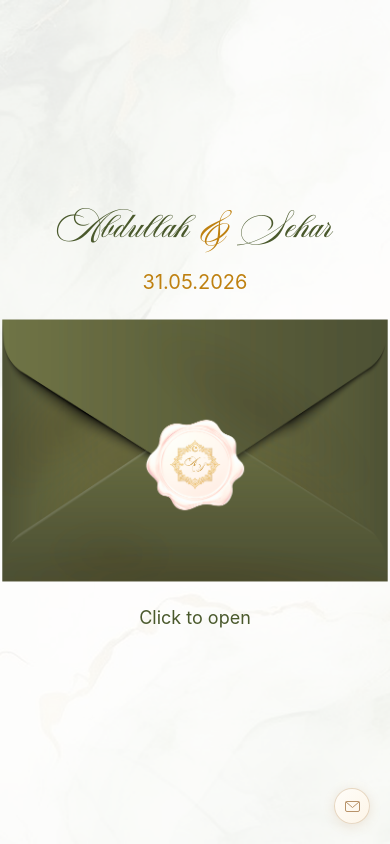
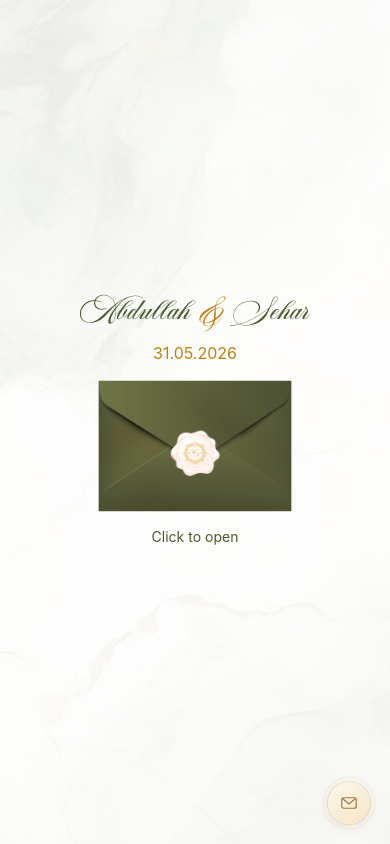
Before and after one commit to aziz-codes/abdullah-sehar, a React (Vite) app: page / in a window 390 px wide. Built offline with nearby package versions, Linux system fonts and the light colour scheme.

Commit message:
mobile responsive and final enhancements

```diff
--- a/index.html
+++ b/index.html
@@ -2,7 +2,7 @@
 <html lang="en">
   <head>
     <meta charset="UTF-8" />
-    <link rel="icon" type="image/svg+xml" href="/favicon.svg" />
+    <link rel="icon" type="image/png" href="/fav.png" />
     <meta name="viewport" content="width=device-width, initial-scale=1.0" />
     <title>abdullah-sehar</title>
   </head>
--- a/public/App.tsx
+++ b/public/App.tsx
@@ -2,6 +2,7 @@ import { Route, Routes } from "react-router-dom";
 import Details from "@/pages/details";
 import Main from "@/pages/home";
 import Nikkah from "@/pages/nikkah";
+import DevContact from "@/components/dev";
 
 const App = () => {
 
@@ -11,6 +12,7 @@ const App = () => {
       <Route path="/details" element={<Details />} />
       <Route path="/nikkah" element={<Nikkah />} />
     </Routes>
+    <DevContact />
   </div>;
 };
 
--- a/src/components/dev.tsx
+++ b/src/components/dev.tsx
@@ -1,91 +1,79 @@
-import React, { useState } from "react";
+import React, { useState, useRef, useEffect } from "react";
 import { motion, AnimatePresence, type Transition } from "framer-motion";
 
 const EASE: [number, number, number, number] = [0.22, 1, 0.36, 1];
+const EMAIL = "aziz.codes42@gmail.com";
 
 const DevContact: React.FC = () => {
-    const [hovered, setHovered] = useState(false);
+    const [open, setOpen] = useState(false);
+    const containerRef = useRef<HTMLDivElement>(null);
+
+    // Close on outside click
+    useEffect(() => {
+        if (!open) return;
+        const handleClick = (e: MouseEvent) => {
+            if (containerRef.current && !containerRef.current.contains(e.target as Node)) {
+                setOpen(false);
+            }
+        };
+        document.addEventListener("mousedown", handleClick);
+        return () => document.removeEventListener("mousedown", handleClick);
+    }, [open]);
 
     return (
-        <div className="fixed bottom-5 right-5 z-50 flex flex-col items-end gap-2">
-
-            {/* Tooltip */}
+        <div className="dev-contact" ref={containerRef}>
+            {/* Expanded card */}
             <AnimatePresence>
-                {hovered && (
+                {open && (
                     <motion.div
-                        key="tooltip"
-                        initial={{ opacity: 0, y: 8, scale: 0.92 }}
+                        key="card"
+                        className="dev-card"
+                        initial={{ opacity: 0, y: 12, scale: 0.9 }}
                         animate={{ opacity: 1, y: 0, scale: 1 }}
-                        exit={{ opacity: 0, y: 6, scale: 0.92 }}
-                        transition={{ duration: 0.25, ease: EASE } as Transition}
-                        style={{
-                            background: "linear-gradient(135deg, #fffdf9, #fdf5e8)",
-                            border: "1px solid rgba(196,164,124,0.35)",
-                            borderRadius: "10px",
-                            padding: "8px 14px",
-                            boxShadow: "0 4px 20px rgba(180,130,80,0.15)",
-                            whiteSpace: "nowrap",
-                        }}
+                        exit={{ opacity: 0, y: 8, scale: 0.92 }}
+                        transition={{ duration: 0.3, ease: EASE } as Transition}
                     >
-                        <p style={{
-                            fontFamily: "serif",
-                            fontSize: "11px",
-                            color: "#8c6240",
-                            letterSpacing: "0.04em",
-                            marginBottom: "1px",
-                        }}>
-                            ✨ Want one just like this?
+                        <p className="dev-card-tagline">
+                            ✨ Loved this invitation?
                         </p>
+                        <p className="dev-card-sub">
+                            Get a custom one crafted for your special day
+                        </p>
+                        <a href={`mailto:${EMAIL}`} className="dev-card-email">
+                            {EMAIL}
+                        </a>
                         <a
-                            href="mailto:developer@email.com"
-                            style={{
-                                fontFamily: "'Georgia', serif",
-                                fontSize: "12px",
-                                fontWeight: 600,
-                                color: "#7a4f2d",
-                                textDecoration: "none",
-                                letterSpacing: "0.02em",
-                            }}
+                            href={`mailto:${EMAIL}?subject=Custom%20Wedding%20Invitation&body=Hi!%20I'd%20love%20to%20get%20a%20custom%20wedding%20invitation%20designed.`}
+                            className="dev-card-cta font-aston"
                         >
-                            Let's make it happen →
+                            Let's create yours →
                         </a>
                     </motion.div>
                 )}
             </AnimatePresence>
 
-            {/* Mail button */}
-            <motion.a
-                href="mailto:developer@email.com"
-                onHoverStart={() => setHovered(true)}
-                onHoverEnd={() => setHovered(false)}
-                whileHover={{ scale: 1.15 }}
-                whileTap={{ scale: 0.92 }}
+            {/* Floating trigger button */}
+            <motion.button
+                className="dev-trigger"
+                onClick={() => setOpen((v) => !v)}
+                whileHover={{ scale: 1.08 }}
+                whileTap={{ scale: 0.94 }}
                 transition={{ duration: 0.2, ease: EASE } as Transition}
-                style={{
-                    width: "36px",
-                    height: "36px",
-                    borderRadius: "50%",
-                    background: "linear-gradient(135deg, #fffdf9, #fdf5e8)",
-                    border: "1px solid rgba(196,164,124,0.4)",
-                    boxShadow: "0 2px 12px rgba(180,130,80,0.18)",
-                    display: "flex",
-                    alignItems: "center",
-                    justifyContent: "center",
-                    cursor: "pointer",
-                    textDecoration: "none",
-                }}
+                aria-label="Contact developer"
             >
+                <span className="dev-trigger-ring" />
                 <svg
-                    width="15"
-                    height="11"
-                    viewBox="0 0 15 11"
+                    width="16"
+                    height="12"
+                    viewBox="0 0 16 12"
                     fill="none"
                     xmlns="http://www.w3.org/2000/svg"
+                    className="dev-trigger-icon"
                 >
-                    <rect x="0.5" y="0.5" width="14" height="10" rx="1.5" stroke="#b8936a" strokeWidth="1" />
-                    <path d="M1 1L7.5 6.5L14 1" stroke="#b8936a" strokeWidth="1" strokeLinecap="round" />
+                    <rect x="0.75" y="0.75" width="14.5" height="10.5" rx="2" stroke="currentColor" strokeWidth="1.2" />
+                    <path d="M1.5 1.5L8 7L14.5 1.5" stroke="currentColor" strokeWidth="1.2" strokeLinecap="round" strokeLinejoin="round" />
                 </svg>
-            </motion.a>
+            </motion.button>
         </div>
     );
 };
--- a/src/index.css
+++ b/src/index.css
@@ -18,3 +18,189 @@ body {
   font-weight: normal;
   font-style: normal;
 }
+
+/* ── Responsive scaling for the invitation layout ── */
+.details-wrapper {
+  transform-origin: top center;
+}
+
+/* Small phones (≤ 374px, e.g. iPhone SE, Galaxy S8) */
+@media (max-width: 374px) {
+  .details-wrapper {
+    transform: scale(0.58);
+    margin-bottom: -42%;
+  }
+}
+
+/* Standard phones (375px – 413px, e.g. iPhone 12/13/14) */
+@media (min-width: 375px) and (max-width: 413px) {
+  .details-wrapper {
+    transform: scale(0.65);
+    margin-bottom: -35%;
+  }
+}
+
+/* Larger phones (414px – 479px, e.g. iPhone Plus/Max, Pixel) */
+@media (min-width: 414px) and (max-width: 479px) {
+  .details-wrapper {
+    transform: scale(0.72);
+    margin-bottom: -28%;
+  }
+}
+
+/* Small tablets / large phones (480px – 639px) */
+@media (min-width: 480px) and (max-width: 639px) {
+  .details-wrapper {
+    transform: scale(0.82);
+    margin-bottom: -18%;
+  }
+}
+
+/* Medium tablets (640px – 767px) */
+@media (min-width: 640px) and (max-width: 767px) {
+  .details-wrapper {
+    transform: scale(0.9);
+    margin-bottom: -10%;
+  }
+}
+
+/* ── DevContact floating button & card ── */
+.dev-contact {
+  position: fixed;
+  bottom: 1.25rem;
+  right: 1.25rem;
+  z-index: 9999;
+  display: flex;
+  flex-direction: column;
+  align-items: flex-end;
+  gap: 0.6rem;
+}
+
+/* Trigger button */
+.dev-trigger {
+  position: relative;
+  width: 42px;
+  height: 42px;
+  border-radius: 50%;
+  border: none;
+  cursor: pointer;
+  display: flex;
+  align-items: center;
+  justify-content: center;
+  background: linear-gradient(145deg, #fdf6ea, #f5e6c8);
+  box-shadow:
+    0 2px 12px rgba(180, 130, 80, 0.22),
+    0 0 0 1px rgba(196, 164, 124, 0.3);
+}
+
+.dev-trigger-icon {
+  color: #a07844;
+  position: relative;
+  z-index: 2;
+}
+
+/* Pulsing ring */
+.dev-trigger-ring {
+  position: absolute;
+  inset: -3px;
+  border-radius: 50%;
+  border: 1.5px solid rgba(191, 129, 16, 0.35);
+  animation: dev-pulse 2.4s ease-in-out infinite;
+}
+
+@keyframes dev-pulse {
+  0%, 100% {
+    transform: scale(1);
+    opacity: 0.6;
+  }
+  50% {
+    transform: scale(1.18);
+    opacity: 0;
+  }
+}
+
+/* Card */
+.dev-card {
+  background: linear-gradient(145deg, #fffdf7, #faf1de);
+  border: 1px solid rgba(196, 164, 124, 0.3);
+  border-radius: 14px;
+  padding: 1rem 1.15rem;
+  box-shadow:
+    0 8px 30px rgba(160, 120, 60, 0.14),
+    0 1px 3px rgba(160, 120, 60, 0.08);
+  display: flex;
+  flex-direction: column;
+  gap: 0.3rem;
+  min-width: 220px;
+  max-width: 260px;
+}
+
+.dev-card-tagline {
+  font-family: "Georgia", serif;
+  font-size: 13px;
+  font-weight: 600;
+  color: #7a4f2d;
+  letter-spacing: 0.01em;
+  margin: 0;
+}
+
+.dev-card-sub {
+  font-family: "Georgia", serif;
+  font-size: 11.5px;
+  color: #a3845e;
+  line-height: 1.45;
+  margin: 0 0 0.25rem 0;
+}
+
+.dev-card-email {
+  font-family: monospace;
+  font-size: 11px;
+  color: #8c6a42;
+  background: rgba(191, 129, 16, 0.08);
+  padding: 4px 8px;
+  border-radius: 6px;
+  text-decoration: none;
+  word-break: break-all;
+  transition: background 0.2s ease;
+}
+
+.dev-card-email:hover {
+  background: rgba(191, 129, 16, 0.15);
+}
+
+.dev-card-cta {
+  display: inline-flex;
+  align-items: center;
+  justify-content: center;
+  margin-top: 0.35rem;
+  padding: 7px 14px;
+  border-radius: 8px;
+  font-size: 14px;
+  font-weight: 600;
+  color: #fff;
+  background: linear-gradient(135deg, #a07844, #bf8110);
+  text-decoration: none;
+  letter-spacing: 0.02em;
+  box-shadow: 0 2px 8px rgba(160, 100, 30, 0.25);
+  transition: transform 0.15s ease, box-shadow 0.15s ease;
+}
+
+.dev-card-cta:hover {
+  transform: translateY(-1px);
+  box-shadow: 0 4px 14px rgba(160, 100, 30, 0.35);
+}
+
+@media (max-width: 374px) {
+  .dev-contact {
+    bottom: 0.75rem;
+    right: 0.75rem;
+  }
+  .dev-trigger {
+    width: 36px;
+    height: 36px;
+  }
+  .dev-card {
+    min-width: 190px;
+    max-width: 230px;
+  }
+}
--- a/src/pages/details.tsx
+++ b/src/pages/details.tsx
@@ -78,8 +78,8 @@ const Details: React.FC = () => {
     const daysLeft = calculateDaysLeft();
 
     return (
-        <div className="flex flex-col items-center relative min-h-screen w-full overflow-y-auto">
-            <div className="relative w-md my-auto py-12">
+        <div className="flex flex-col items-center relative w-full overflow-x-hidden overflow-y-auto">
+            <div className="details-wrapper relative w-md my-auto py-12">
 
                 {/* Envelope — drops in from above */}
                 <motion.img
--- a/src/pages/home.tsx
+++ b/src/pages/home.tsx
@@ -1,7 +1,6 @@
 import React, { useState } from "react";
 import { useNavigate } from "react-router-dom";
 import { motion, AnimatePresence, type Transition } from "framer-motion";
-import DevContact from "@/components/dev";
 
 const EASE: [number, number, number, number] = [0.22, 1, 0.36, 1];
 
@@ -16,19 +15,18 @@ const Main: React.FC = () => {
 
     return (
         <div className="h-full w-full overflow-hidden">
-            <DevContact />
             <AnimatePresence onExitComplete={() => navigate("/details")}>
                 {!isExiting && (
                     <motion.div
                         key="main"
-                        className="flex flex-col gap-6 justify-center items-center h-full"
+                        className="flex flex-col gap-4 sm:gap-6 justify-center items-center h-full px-4 sm:px-6"
                         initial={{ opacity: 0 }}
                         animate={{ opacity: 1 }}
                         exit={{ opacity: 0, transition: { duration: 0.4, delay: 0.6 } as Transition }}
                     >
                         {/* Heading */}
                         <motion.h1
-                            className="text-primary text-center text-2xl font-aston"
+                            className="text-primary text-center text-xl sm:text-2xl md:text-3xl font-aston"
                             initial={{ opacity: 0, y: -20 }}
                             animate={{ opacity: 1, y: 0 }}
                             transition={{ duration: 0.6, ease: EASE, delay: 0.1 } as Transition}
@@ -37,7 +35,7 @@ const Main: React.FC = () => {
                         </motion.h1>
 
                         <motion.h4
-                            className="text-secondary text-center text-xl"
+                            className="text-secondary text-center text-base sm:text-xl md:text-2xl"
                             initial={{ opacity: 0, y: -12 }}
                             animate={{ opacity: 1, y: 0 }}
                             transition={{ duration: 0.6, ease: EASE, delay: 0.2 } as Transition}
@@ -51,7 +49,6 @@ const Main: React.FC = () => {
                             initial={{ opacity: 0, scale: 0.88, y: 24 }}
                             animate={{ opacity: 1, scale: 1, y: 0 }}
                             transition={{ duration: 0.7, ease: EASE, delay: 0.3 } as Transition}
-                            // On exit: envelope opens upward and fades — contained
                             exit={{
                                 scale: 1.12,
                                 opacity: 0,
@@ -59,10 +56,9 @@ const Main: React.FC = () => {
                             }}
                         >
                             <motion.img
-                                className="w-sm h-auto"
+                                className="w-48 sm:w-64 md:w-80 lg:w-96 h-auto"
                                 src="/envelope-close.png"
                                 alt=""
-                                // Subtle idle pulse to invite the click
                                 animate={{ scale: [1, 1.025, 1] }}
                                 transition={{
                                     duration: 2.4,
@@ -72,15 +68,15 @@ const Main: React.FC = () => {
                                 }}
                             />
 
-                            {/* Invisible click zone */}
+                            {/* Invisible click zone — scales with envelope */}
                             <div
                                 onClick={handleOpen}
-                                className="absolute top-1/2 left-1/2 -translate-x-1/2 -translate-y-1/2 w-64 h-64 rounded-full bg-transparent cursor-pointer"
+                                className="absolute top-1/2 left-1/2 -translate-x-1/2 -translate-y-1/2 w-48 h-48 sm:w-64 sm:h-64 rounded-full bg-transparent cursor-pointer"
                             />
                         </motion.div>
 
                         <motion.h4
-                            className="text-primary text-center text-lg font-normal"
+                            className="text-primary text-center text-sm sm:text-lg md:text-xl font-normal"
                             initial={{ opacity: 0, y: 12 }}
                             animate={{ opacity: 1, y: 0 }}
                             transition={{ duration: 0.6, ease: EASE, delay: 0.45 } as Transition}
```
Also changed, not shown: public/fav.png (added).
